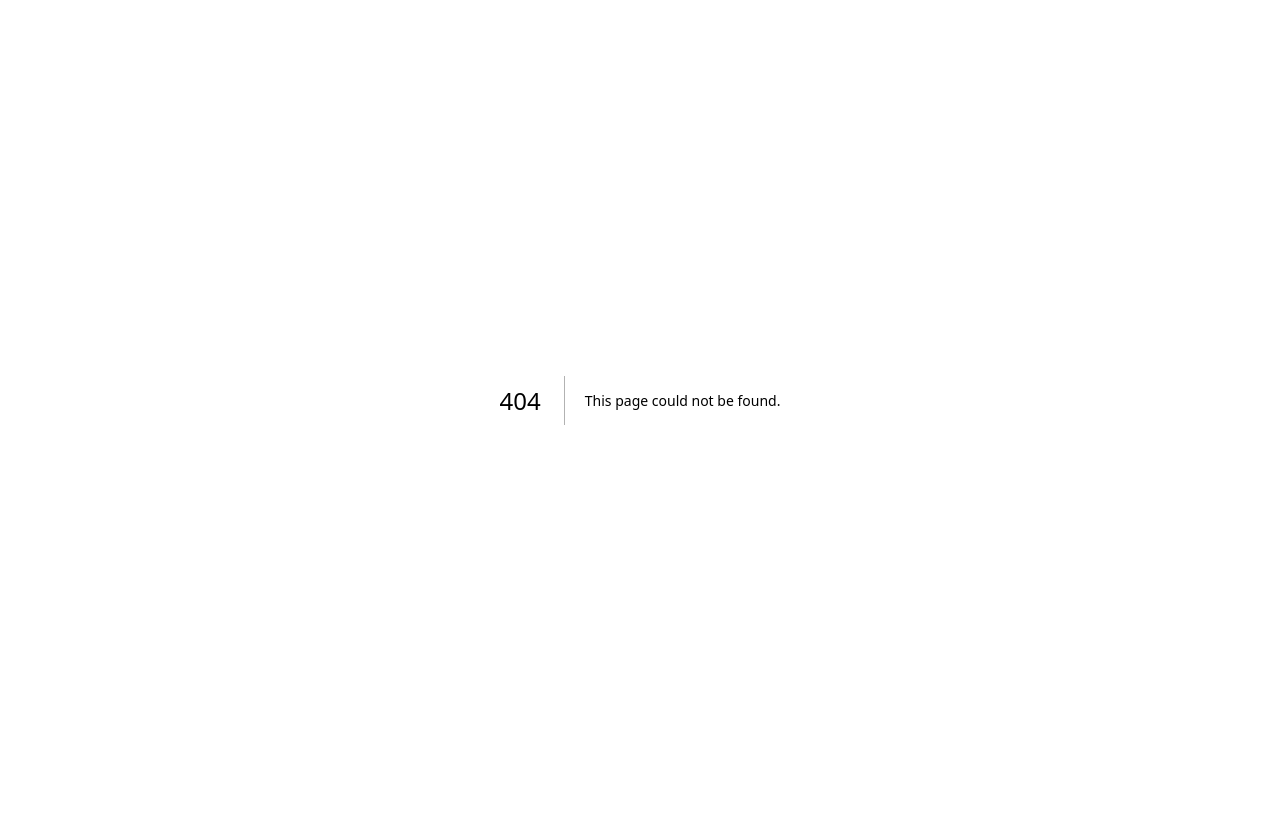
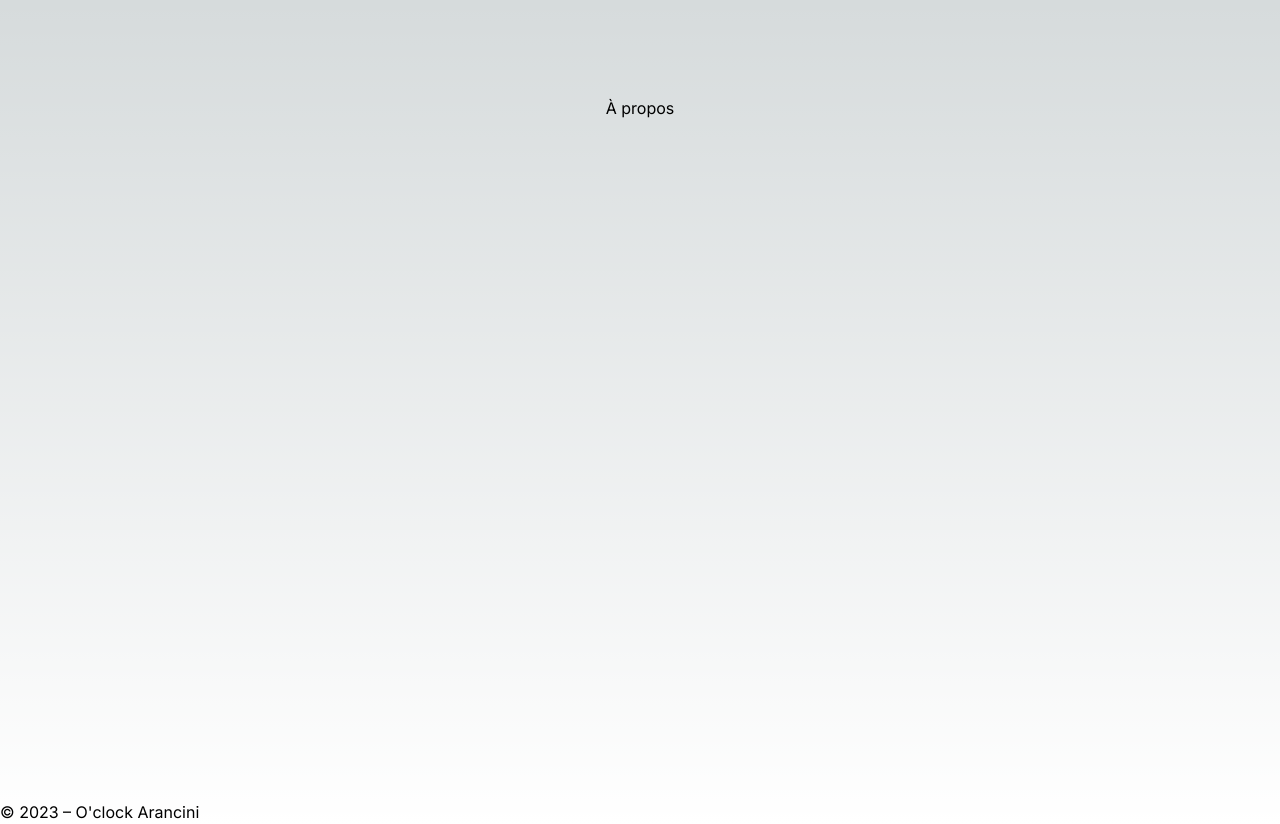
Before and after one commit to FabienTavernier/pokedex-arancini, a Next.js app: page /about in a window 1280 px wide. Before the commit this address had no page. Before the commit the page ends 800 px from the top, so only its background shows below. Built offline with nearby package versions, Linux system fonts and the light colour scheme.

Commit message:
Première page

```diff
--- /dev/null
+++ b/src/app/about/page.tsx
@@ -0,0 +1,7 @@
+export default function About() {
+  return (
+    <main className="flex min-h-screen flex-col items-center justify-between p-24">
+      <h1>À propos</h1>
+    </main>
+  )
+}
--- a/src/app/layout.tsx
+++ b/src/app/layout.tsx
@@ -1,12 +1,22 @@
+/*
+  Le layout.tsx est le fichier qui décrit le template (layout)
+  de la page.
+*/
+
 import './globals.css'
 import type { Metadata } from 'next'
 import { Inter } from 'next/font/google'
 
 const inter = Inter({ subsets: ['latin'] })
 
+/*
+  Par défaut, les composants Next sont rendus côté serveur
+  (html, css générés par un serveur et envoyé au client),
+  on peut renseigner ici les meta (title, description…).
+*/
 export const metadata: Metadata = {
-  title: 'Create Next App',
-  description: 'Generated by create next app',
+  title: 'Pokédex',
+  description: 'Mon super Pokédex fabriqué avec NextJS',
 }
 
 export default function RootLayout({
@@ -15,8 +25,17 @@ export default function RootLayout({
   children: React.ReactNode
 }) {
   return (
-    <html lang="en">
-      <body className={inter.className}>{children}</body>
+    <html lang="fr">
+      <body className={inter.className}>
+        {/*
+          Le contenu de la page sera automatiquement donné via `children`
+          au layout en fonction de l’arborescence de l'application.
+
+          (équivalent de `<Outlet />` de React Router)
+        */}
+        {children}
+        <footer>© 2023 – O&apos;clock Arancini </footer>
+      </body>
     </html>
   )
 }
```
Also changed, not shown: src/app/page.tsx (+7 -0 lines).
